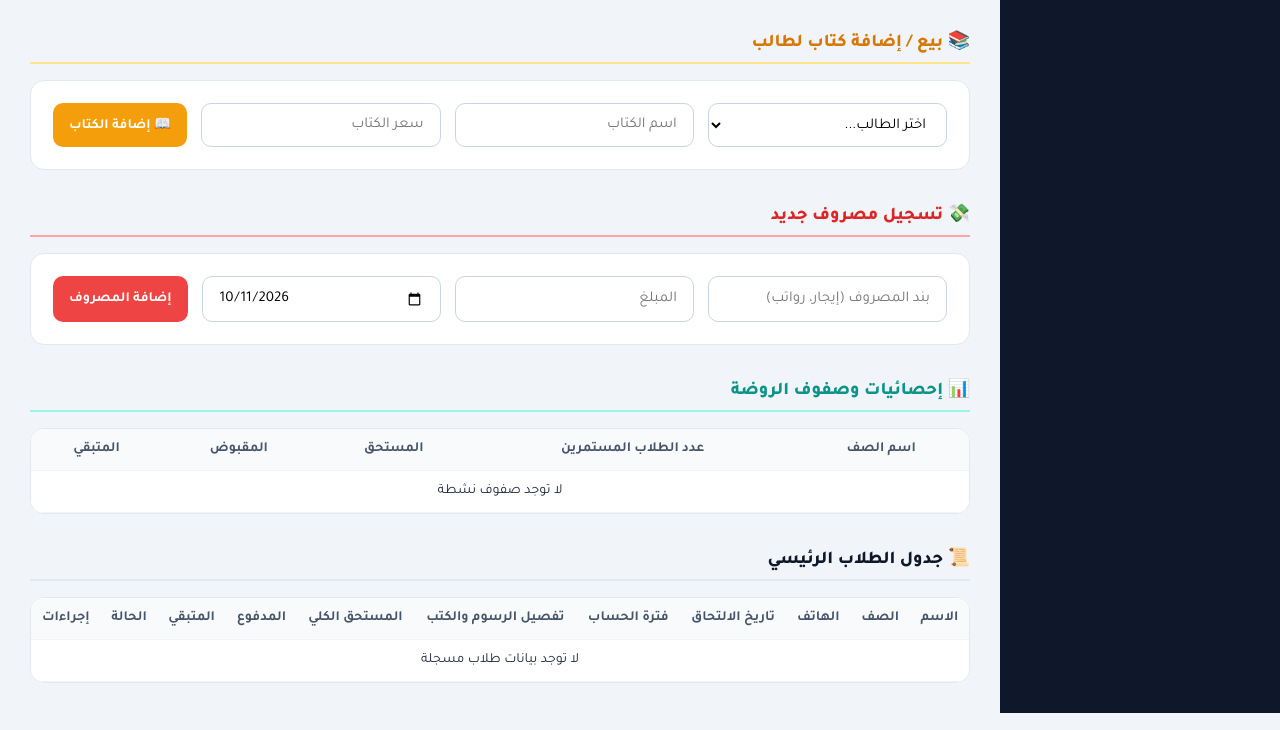
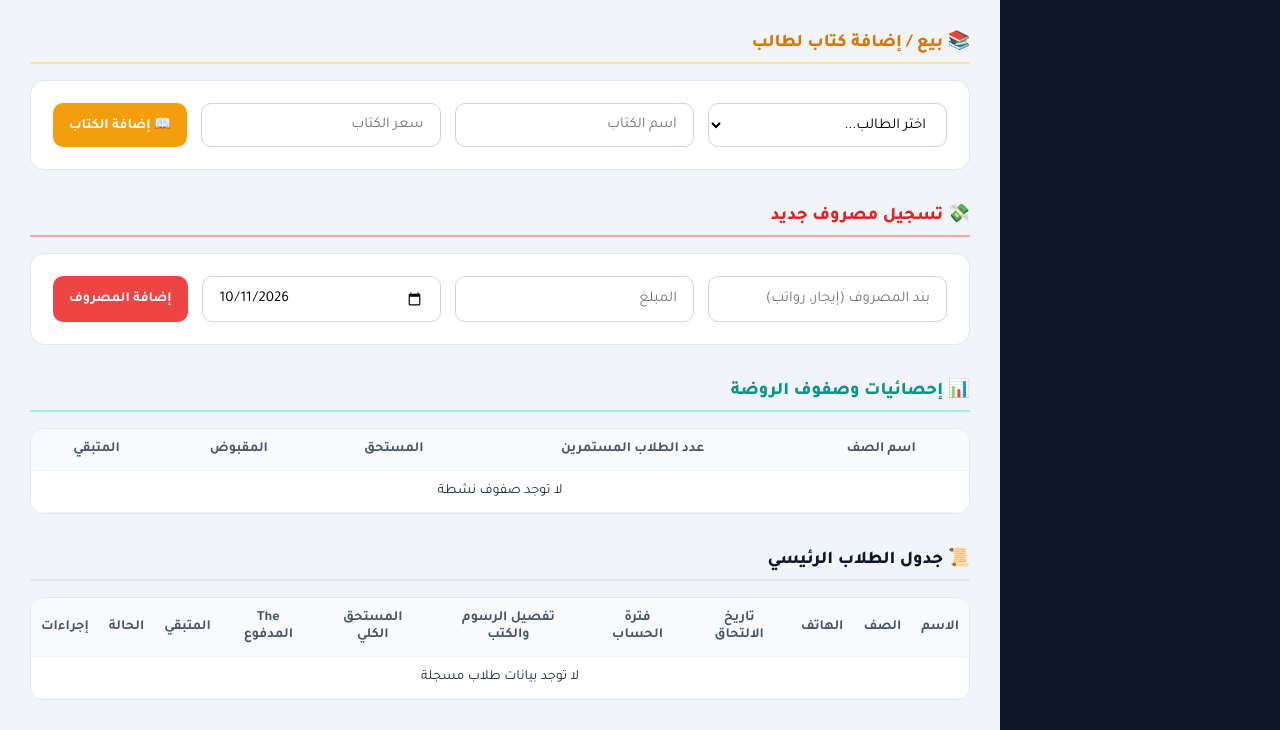
Before and after one commit to ahmedezzt647-lang/kindergarten-app, a website: page index.html in a window 1280 px wide. Shown: the part 649-1379 px from the top of the page. Drawn offline with Linux system fonts and the light colour scheme; no server answers.

Commit message:
Update index.html

```diff
--- a/index.html
+++ b/index.html
@@ -139,7 +139,7 @@
       <div class="table-responsive"><table><thead><tr><th>اسم الصف</th><th>عدد الطلاب المستمرين</th><th>المستحق</th><th>المقبوض</th><th>المتبقي</th></tr></thead><tbody id="classes-table-main"></tbody></table></div>
 
       <div id="sec-students-list" class="section-title"><span>📜 جدول الطلاب الرئيسي</span></div>
-      <div class="table-responsive"><table><thead><tr><th>الاسم</th><th>الصف</th><th>الهاتف</th><th>تاريخ الالتحاق</th><th>فترة الحساب</th><th>تفصيل الرسوم والكتب</th><th>المستحق الكلي</th><th>المدفوع</th><th>المتبقي</th><th>الحالة</th><th>إجراءات</th></tr></thead><tbody id="students-table-main"></tbody></table></div>
+      <div class="table-responsive"><table><thead><tr><th>الاسم</th><th>الصف</th><th>الهاتف</th><th>تاريخ الالتحاق</th><th>فترة الحساب</th><th>تفصيل الرسوم والكتب</th><th>المستحق الكلي</th><th>The المدفوع</th><th>المتبقي</th><th>الحالة</th><th>إجراءات</th></tr></thead><tbody id="students-table-main"></tbody></table></div>
     </div>
   </div>
 
@@ -166,10 +166,10 @@
       try { await fetch(url, { method: 'DELETE' }); } catch(e) {}
     }
 
-    // المعادلة الصحيحة المحسوبة بدقة تامة:
-    // 1. شهر الالتحاق: إذا كان بعد يوم 15 -> نصف شهر (netMonthly / 2). إذا كان قبل 16 -> شهر كامل.
-    // 2. الشهور اللاحقة الكاملة الفاصلة -> شهور كاملة (netMonthly لكل شهر).
-    // 3. الشهر الحالي (أكتوبر) -> يُضاف كاملاً كمقدمة.
+    // المعادلة المالية الصارمة والمضبوطة تماماً:
+    // إذا التحق بعد يوم 15 في الشهر -> شهر الالتحاق = نصف شهر (netMonthly / 2)
+    // إذا التحق من يوم 1 إلى 15 -> شهر الالتحاق = شهر كامل (netMonthly)
+    // ومع حلول أول كل شهر جديد (مثل أكتوبر) -> يُضاف شهر كامل مقدماً.
     function calculateStudentFinancials(s, booksList) {
       const joinDate = new Date(s.join_date);
       const now = new Date();
@@ -194,15 +194,15 @@
         totalTuition = Math.round(partCost);
         descText = joinDay > 15 ? 'نصف الشهر الحالي' : 'الشهر الحالي كامل';
       } else {
-        // شهر الالتحاق الأول (إذا بعد 15 = نصف شهر، إذا قبل = شهر كامل)
+        // شهر الالتحاق (إذا بعد 15 = نصف شهر، إذا 15 أو قبله = شهر كامل)
         const firstMonthCost = joinDay > 15 ? (netMonthly / 2) : netMonthly;
 
-        // الشهور الكاملة بين شهر الالتحاق والشهر السابق للشهر الحالي
+        // الشهور الكاملة تماماً بين شهر الالتحاق والشهر الذي يسبق الشهر الحالي
         let fullMonths = (nowYear - joinYear) * 12 + (nowMonth - joinMonth) - 1;
         if (fullMonths < 0) fullMonths = 0;
         const fullMonthsCost = fullMonths * netMonthly;
 
-        // الشهر الحالي مقدمةً
+        // الشهر الحالي (أكتوبر) مقدمةً
         const currentMonthCost = netMonthly;
 
         totalTuition = Math.round(firstMonthCost + fullMonthsCost + currentMonthCost);
```
